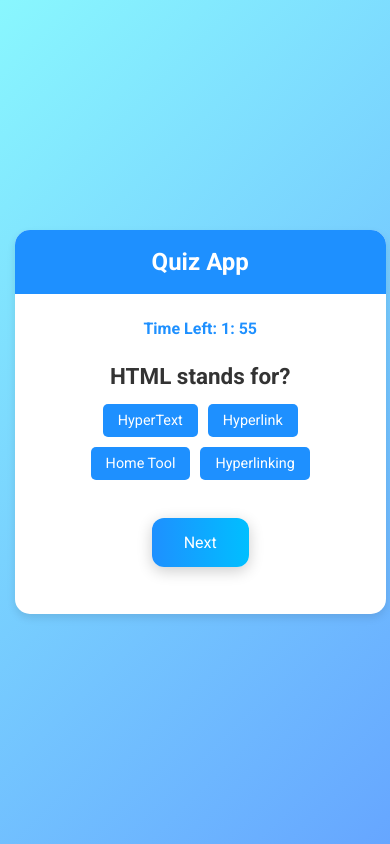
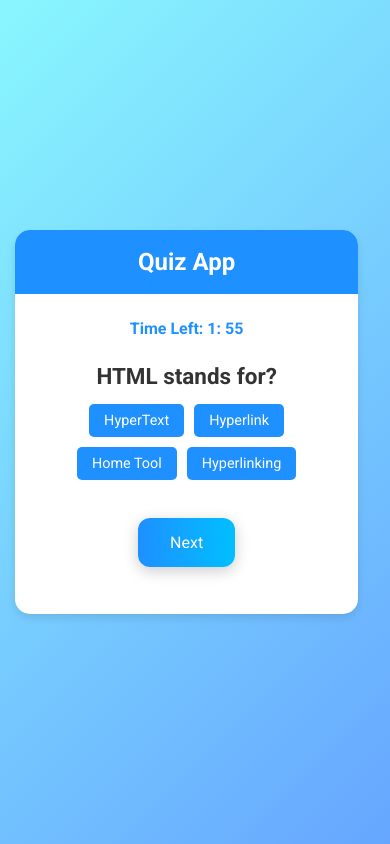
Before and after one commit to IbtahajAkram/zawwarquizapp, a React (Create React App) app: page / in a window 390 px wide. Built offline with nearby package versions, Linux system fonts and the light colour scheme.

Commit message:
Update App.css

```diff
--- a/src/App.css
+++ b/src/App.css
@@ -209,7 +209,7 @@ button {
 
 @media (max-width: 768px) {
   .App {
-    width: 95%;
+    width: 88%;
     margin-left: -1;
     margin-right: 1;
     border-radius: 15px;
@@ -281,7 +281,7 @@ button {
   font-weight: bold;
   margin-top: 13px;
   height: 22vh;
-  width: 95%;
+  width: 88%;
   padding: 15px;
   color: #1e90ff;
   align-item: center;
```
